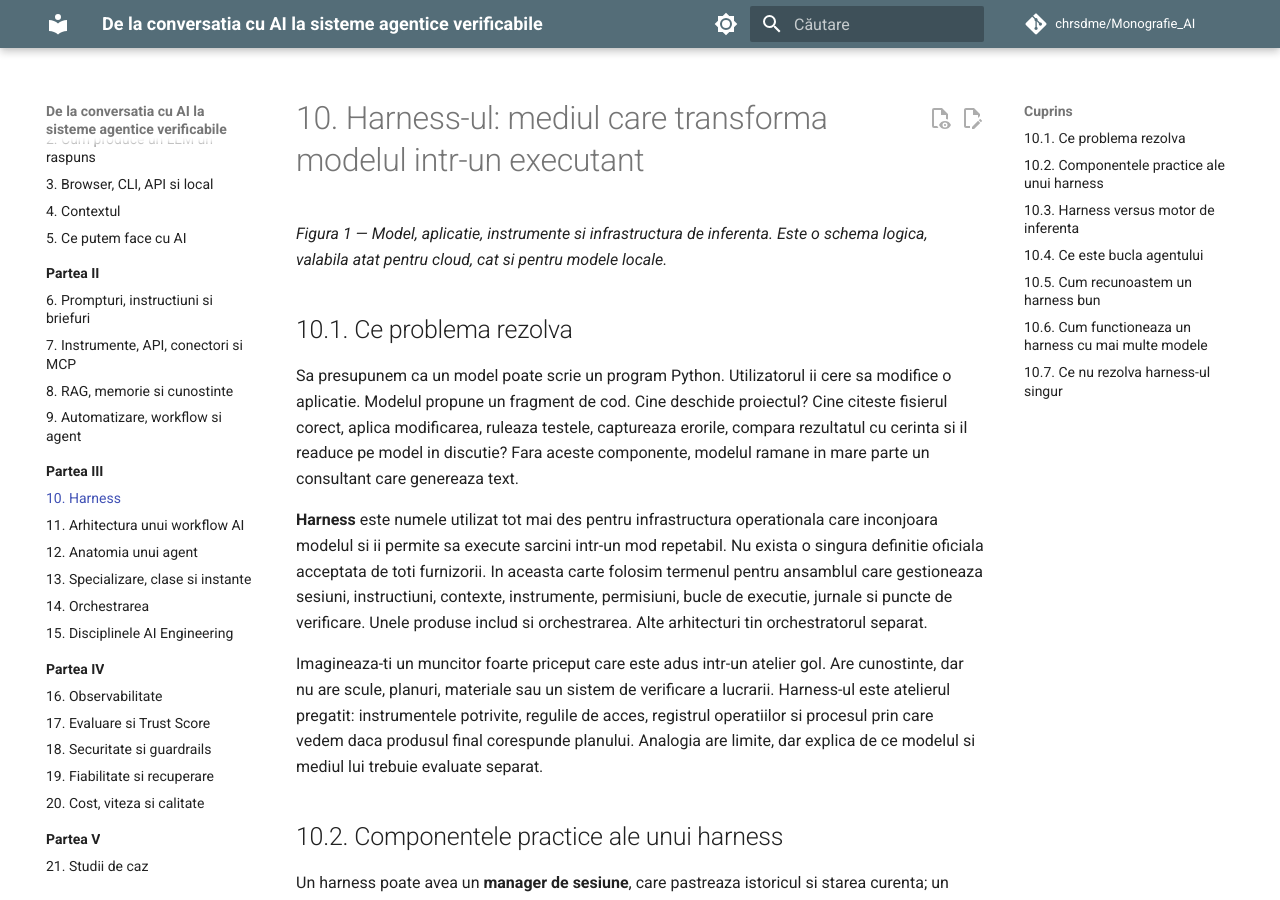
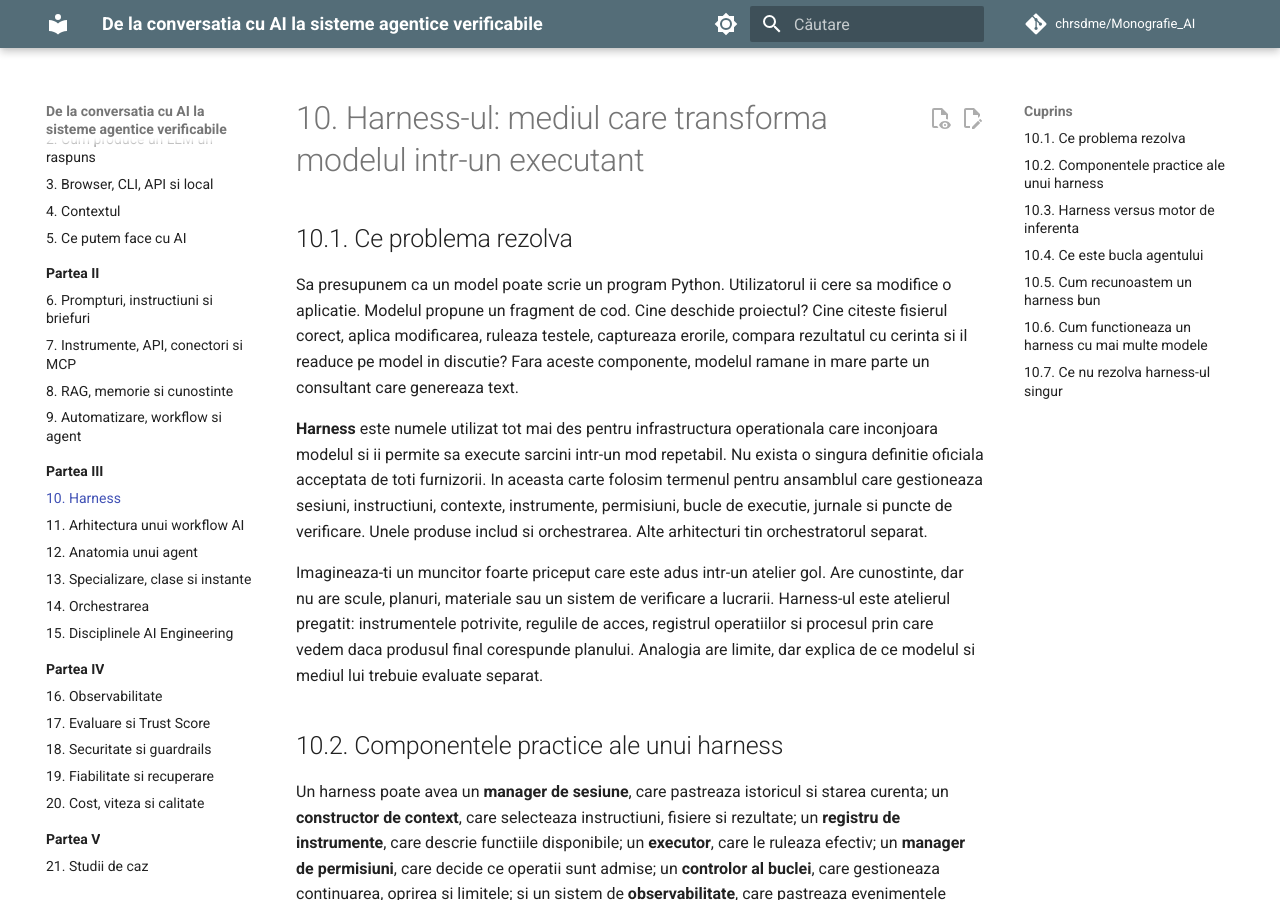
Before and after one commit to chrsdme/Monografie_AI, an MkDocs documentation site: the page built from wiki/partea-3/10-harness.md, in a window 1280 px wide and 900 px high. Built offline with MkDocs 1.6.1 and Material for MkDocs 9.7.7, drawn with Linux system fonts in a browser that asks for light colours; comment, search, counter and statistics services are not loaded.

Commit message:
Sync chapter 10 with v1.1 source

```diff
--- a/wiki/partea-3/10-harness.md
+++ b/wiki/partea-3/10-harness.md
@@ -1,7 +1,6 @@
 # 10. Harness-ul: mediul care transforma modelul intr-un executant
 
 
-*Figura 1 — Model, aplicatie, instrumente si infrastructura de inferenta. Este o schema logica, valabila atat pentru cloud, cat si pentru modele locale.*
 
 ## 10.1. Ce problema rezolva
 
```
